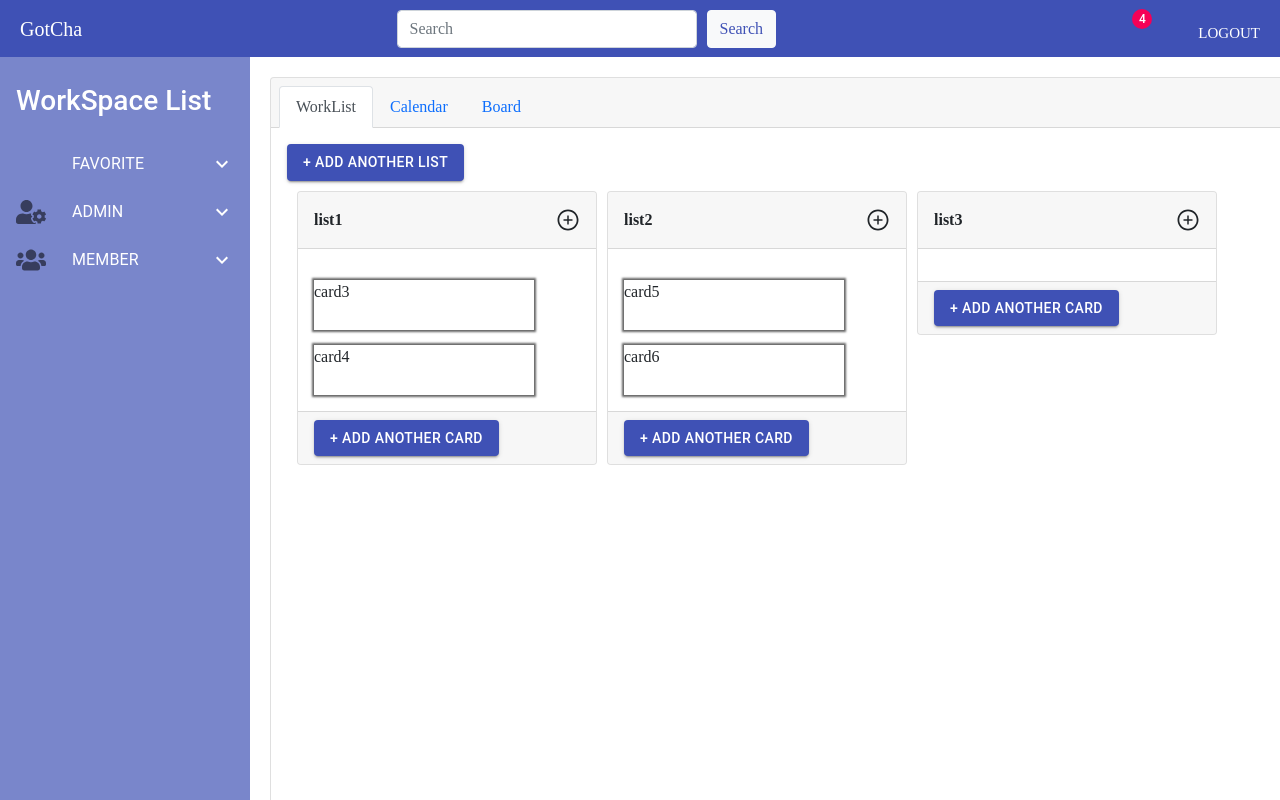
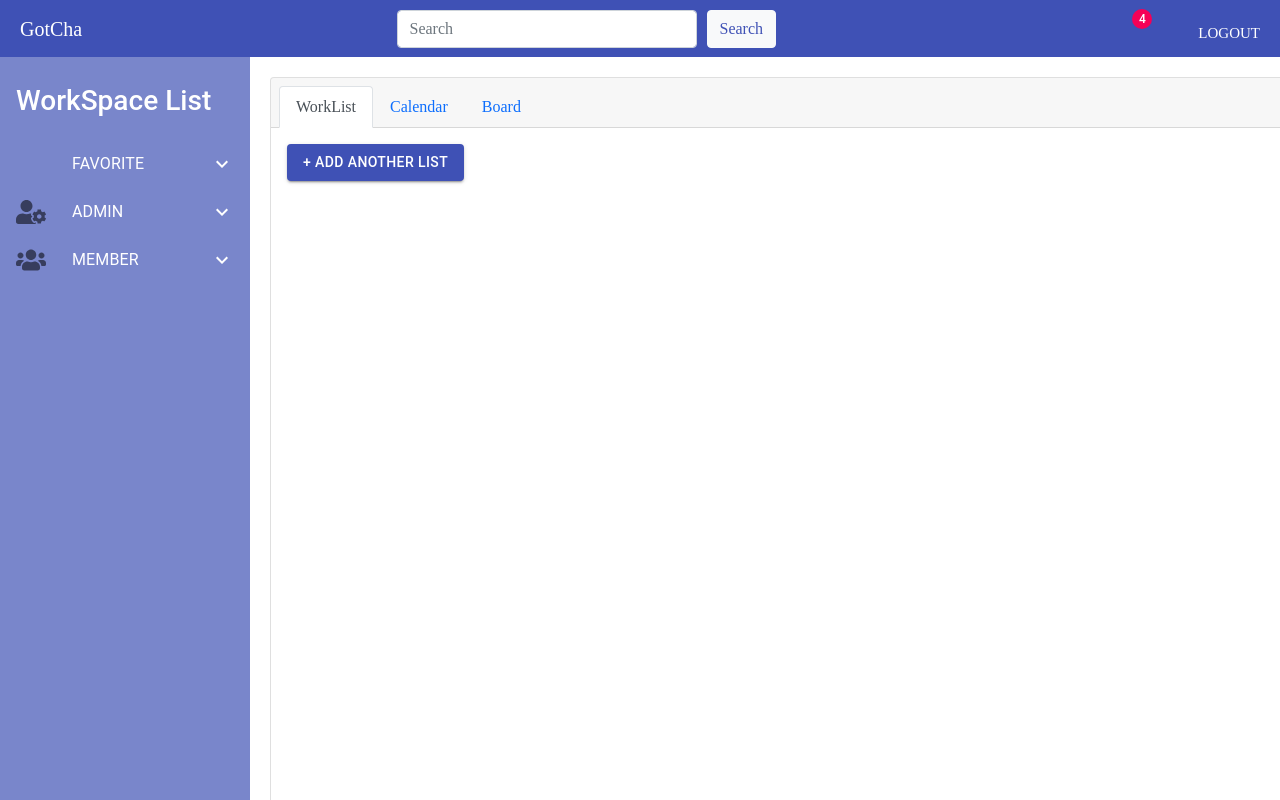
Before and after one commit to DWF2021-Team-jlyk/gotcha_frontend, a React (Create React App) app: page /workspace/1 in a window 1280 px wide. Shown: the top 800 px of the page. Built offline with nearby package versions, Linux system fonts and the light colour scheme; some icons are missing.

Commit message:
modify workspace/index.js

```diff
--- a/src/pages/workspace/index.js
+++ b/src/pages/workspace/index.js
@@ -17,7 +17,9 @@ const Workspace = () => {
     const [value, setValue] = useState(1);
 
     const [lists, setLists] = useState(
-        WorkSpaceData.lists
+        WorkSpaceData.lists.filter(list=>{
+            list.list_id
+        })
     )
     const [cards, setCards] = useState(
         WorkSpaceData.cards
```
